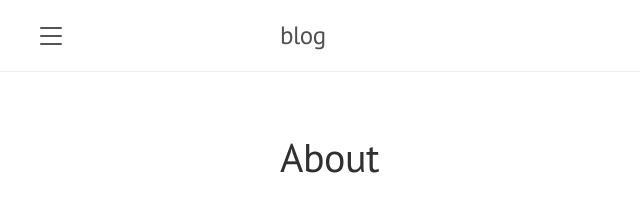
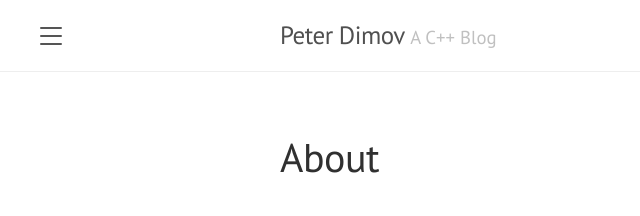
Before and after one commit to pdimov/blog, a Jekyll site: the page built from about.md, in a window 1280 px wide. Shown: the top 216 px of the page, without its empty margins (0-640 px from the left). Built offline with Jekyll 4.4.1, drawn with Linux system fonts in a browser that asks for light colours.

Commit message:
Update _config.yml

```diff
--- a/_config.yml
+++ b/_config.yml
@@ -1,5 +1,11 @@
-name: Peter Dimov
-description: This is a description.
+title: Peter Dimov
+tagline: A C++ Blog
+description: This is Peter Dimov's C++ blog.
+paginate: 5
+permalink: pretty
 
-exclude:
-  - README.md
+author:
+  name: Peter Dimov
+
+plugins:
+  - jekyll-paginate
```
